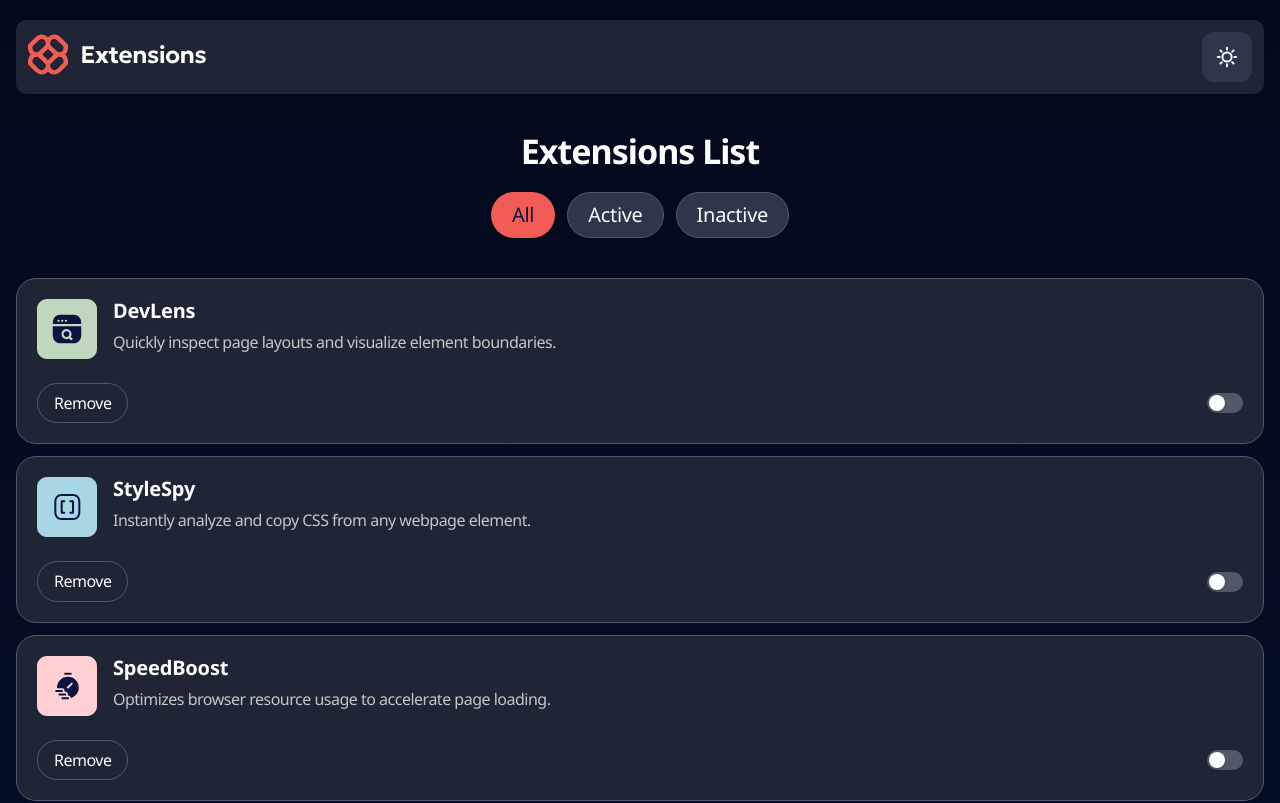
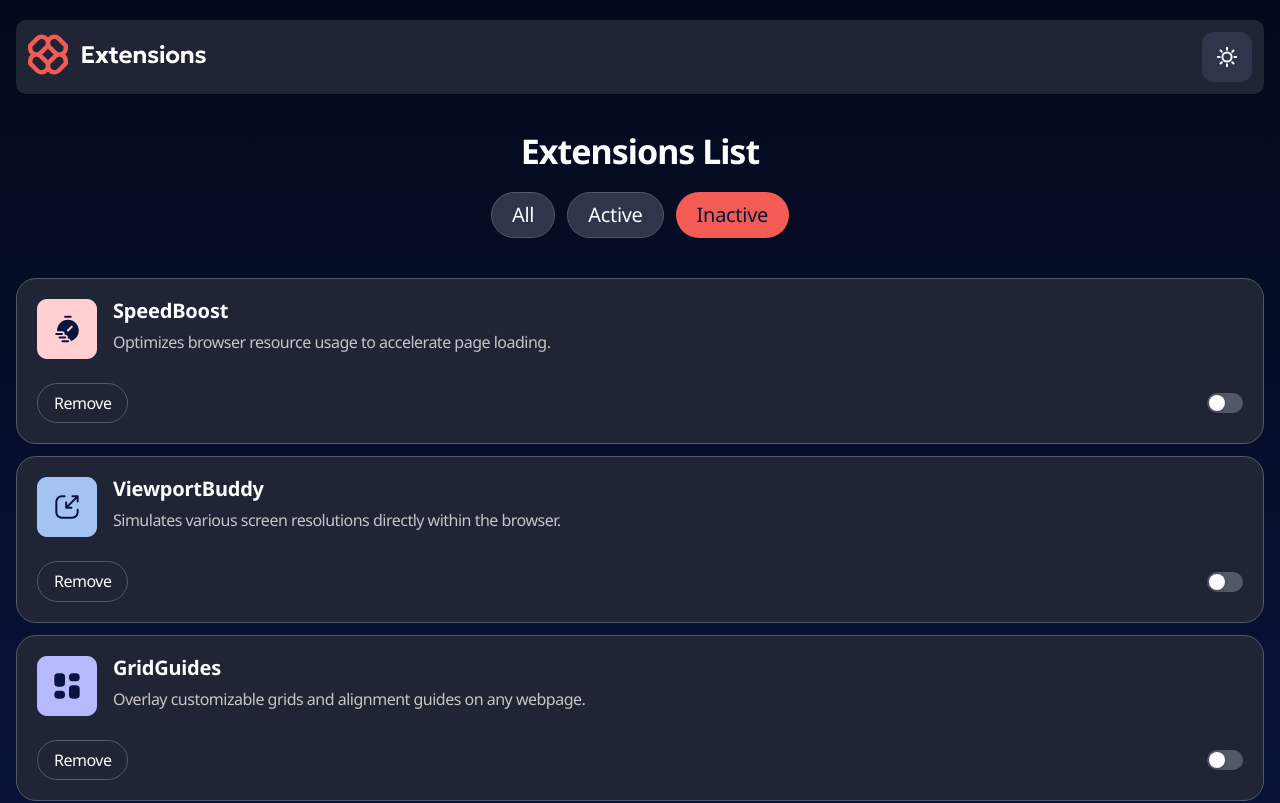
Before and after one commit to maishamir/browser-extension-manager, a React (Vite) app: page / in a window 1280 px wide. Shown: the top 803 px of the page. Built offline with nearby package versions, Linux system fonts and the light colour scheme.

Commit message:
styled active filter button

```diff
--- a/src/App.jsx
+++ b/src/App.jsx
@@ -7,9 +7,18 @@ import ExtCard from "./components/ExtCard/ExtCard";
 function App() {
 
   const [isDark, setIsDark] = useState(true);
+  const [selectedFilter, setSelectedFilter] = useState('Inactive')
 
 
+  const visibleItems = data.filter(item => {
+    if (selectedFilter === "Inactive") return !item.isActive;
+    if (selectedFilter === "Active") return item.isActive;
+    return true
+  })
 
+  let selected = ""
+
+  console.log(visibleItems)
   return (
     <div className="app" data-theme = {isDark ? 'dark' : 'light'}>
       <ThemeToggle isChecked={isDark} handleChange={() => setIsDark(prev => !prev)}/>
@@ -18,23 +27,23 @@ function App() {
         <h1 className="app__title">Extensions List</h1>
 
         <div className="app__filters">
-          <button
+          <button onClick={() => setSelectedFilter('All')}
             type="button"
-            className="app__filters-button app__filters-button--selected"
+            className={`app__filters-button ${selectedFilter === 'All' ? 'app__filters-button--selected' : ""}`}
           >
             All
           </button>
-          <button type="button" className="app__filters-button">
+          <button type="button" className={`app__filters-button ${selectedFilter === 'Active' ? 'app__filters-button--selected' : ""}`} onClick={() => setSelectedFilter("Active")}>
             Active
           </button>
-          <button type="button" className="app__filters-button">
+          <button type="button" className={`app__filters-button ${selectedFilter === 'Inactive' ? 'app__filters-button--selected' : ""}`} onClick={() => setSelectedFilter("Inactive")}>
             Inactive
           </button>
         </div>
       </div>
 
       <div className="app__cards">
-        {data.map((app) => {
+        {visibleItems.map((app) => {
           return (
             <ExtCard
               logo={app.logo}
--- a/src/components/ExtCard/ExtCard.jsx
+++ b/src/components/ExtCard/ExtCard.jsx
@@ -18,7 +18,7 @@ function ExtCard({logo, name, description, isActive}) {
       <div className="extCard__buttons">
         <button className="extCard__buttons--remove" type="button">Remove</button>
 
-        <input className='extCard__buttons--toggle' type="checkbox" name="toggle" id={`toggle-${name}`} />
+        <input className='extCard__buttons--toggle' type="checkbox" name="toggle" id={`toggle-${name}`} checked={isActive} />
         <label htmlFor={`toggle-${name}`} className='toggle'></label>
       </div>
     </div>
```
